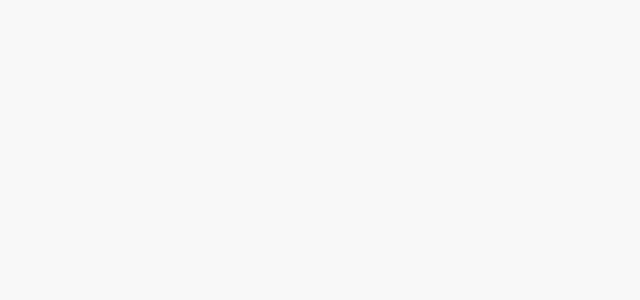
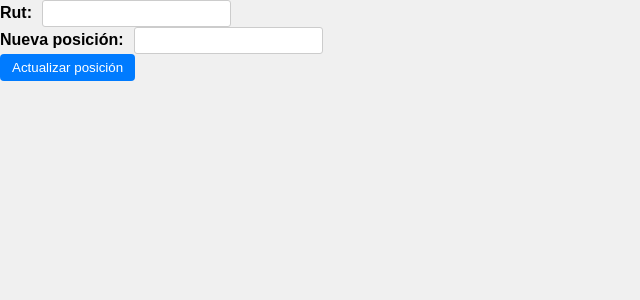
Before and after one commit to alezcf/ProyectoMetodologia, a React (Create React App) app in the folder Frontend/: page /actualizando in a window 1280 px wide. Shown: the top 300 px of the page, without its empty margins (0-640 px from the left). Built offline with nearby package versions, Linux system fonts and the light colour scheme.

Commit message:
Se creo la visualización de rol trabajador y además se crea la ventana de cambiar posicion de trabajo de los trabajadores

```diff
--- a/Frontend/src/App.js
+++ b/Frontend/src/App.js
@@ -6,6 +6,7 @@ import AttendanceScreen from './screens/AttendanceScreen';
 import ReviewAttendanceScreen from './screens/ReviewAttendanceScreen';
 import GroupScreen from './screens/GroupScreen';
 import RolScreen from './screens/RolScreen';
+import UpdateRolScreen from './screens/UpdateRolScreen';
 
 function App() {
   console.log("iniciado");
@@ -18,6 +19,7 @@ function App() {
         <Route exact path="/asistencia/readNotAccepted" component={ReviewAttendanceScreen} />
         <Route exact path="/grupo" component={GroupScreen} />
         <Route exact path="/roltrabajador" component={RolScreen} />
+        <Route exact path="/actualizando" component={UpdateRolScreen} />
       </Switch>
     </Router>
   );
--- /dev/null
+++ b/Frontend/src/css/RolScreen.css
@@ -0,0 +1,63 @@
+/* RolScreen.css */
+body {
+  font-family: Arial, sans-serif;
+  background-color: #f0f0f0;
+  margin: 0;
+  padding: 0;
+}
+
+.container {
+  max-width: 800px;
+  margin: 0 auto;
+  padding: 20px;
+  display: flex;
+  flex-direction: column;
+  align-items: center; /* Título a la derecha */
+}
+
+h1 {
+  font-size: 24px;
+  font-weight: bold;
+  text-align: center; /* Alinea el título al centro */
+  margin-bottom: 20px;
+}
+
+.employee-table-container {
+  width: 100%;
+  max-width: 600px; /* Tamaño mediano */
+  margin: 0; /* Eliminamos el margen para que la tabla quede a la izquierda */
+  background-color: #fff;
+  box-shadow: 0 2px 5px rgba(0, 0, 0, 0.2);
+  overflow: auto; /* Agregamos recuadro de desplazamiento */
+}
+
+.employee-table {
+  width: 100%;
+  border-collapse: collapse;
+  border: 0px solid #ccc; /* Agregamos bordes a la tabla */
+}
+
+.employee-table th,
+.employee-table td {
+  padding: 15px;
+  text-align: left;
+  border-bottom: 1px solid #e0e0e0;
+}
+
+.employee-table th {
+  font-size: 18px;
+  font-weight: bold;
+  background-color: #f5f5f5;
+}
+
+.employee-table tbody tr:hover {
+  background-color: #f0f0f0;
+}
+
+/* Responsive styles */
+@media screen and (max-width: 480px) {
+  h1 {
+    font-size: 20px;
+    text-align: left; /* Alinea el título a la izquierda en pantallas pequeñas */
+  }
+}
--- /dev/null
+++ b/Frontend/src/css/UpdateRolScreen.css
@@ -0,0 +1,78 @@
+/* Estilos para el contenedor principal */
+.container {
+  display: flex;
+  justify-content: center;
+  align-items: center;
+  height: 100vh;
+}
+
+/* Estilos para el cuadro del formulario */
+.form-container {
+  background-color: #f8f8f8;
+  box-shadow: 0px 2px 8px rgba(0, 0, 0, 0.1);
+  border-radius: 8px;
+  padding: 30px;
+  max-width: 400px;
+}
+
+/* Estilos para el título del formulario */
+h2 {
+  font-size: 24px;
+  font-weight: bold;
+  margin-bottom: 20px;
+}
+
+/* Estilos para los grupos de campos */
+.form-group {
+  display: flex;
+  flex-direction: column;
+  margin-bottom: 20px;
+}
+
+/* Estilos para las etiquetas de los campos */
+label {
+  font-size: 14px;
+  font-weight: bold;
+  color: #333;
+  margin-bottom: 8px;
+}
+
+/* Estilos para los inputs */
+input {
+  padding: 10px;
+  border: 1px solid #ccc;
+  border-radius: 4px;
+  font-size: 14px;
+  outline: none;
+}
+
+/* Estilos para el botón */
+button {
+  background-color: #007bff;
+  color: #fff;
+  padding: 10px 20px;
+  border: none;
+  border-radius: 4px;
+  font-size: 14px;
+  cursor: pointer;
+  transition: background-color 0.2s;
+}
+
+button:hover {
+  background-color: #0056b3;
+}
+
+/* Estilos para los mensajes de error y éxito */
+.error-message {
+  color: #ff0000;
+  font-size: 14px;
+  margin-top: 10px;
+}
+
+.success-message {
+  color: #00cc00;
+  font-size: 14px;
+  margin-top: 10px;
+}
+
+/* Resto de estilos... (el código anterior sigue igual) */
--- a/Frontend/src/screens/LoginScreen.jsx
+++ b/Frontend/src/screens/LoginScreen.jsx
@@ -1,6 +1,7 @@
 import React, { useState, useEffect } from 'react';
 import axios from 'axios';
-import { Link, Redirect } from 'react-router-dom';
+import { Link, Redirect} from 'react-router-dom';
+import { useHistory } from 'react-router-dom';
 import '../css/LoginScreen.css';
 import { FaSignInAlt, FaSignOutAlt, FaEye } from 'react-icons/fa';
 
@@ -10,6 +11,7 @@ const LoginScreen = ({ match }) => {
     const [isLoggedOut, setIsLoggedOut] = useState(false);
     const [redirectToPendingAttendance, setRedirectToPendingAttendance] = useState(false);
     const rut = match.params.rut;
+    const history = useHistory();
 
     const getEmployeeByRut = async () => {
         try {
@@ -57,6 +59,11 @@ const LoginScreen = ({ match }) => {
     function handleViewGroups() {
         window.location.href = "/grupo";
     }
+
+    const handleRolUser = () => {
+        // Se añade la opción de ver los usuarios trabajadores
+    history.push('/roltrabajador');
+  }
 
     const handleLogout = () => {
         // Realizar aquí cualquier otra acción de cierre de sesión necesaria
@@ -118,6 +125,16 @@ const LoginScreen = ({ match }) => {
                         >
                             <FaEye /> Visualizar Asistencias Pendientes
                         </button>
+
+                    )}
+                    {employee && employee.jobTitle === 'Jefe de Brigada' && (
+                        <button
+                            className="view-pending-attendance-button"
+                            onClick={handleRolUser}
+                        >
+                            <FaEye /> Visualizar Roles de los Trabajadores
+                        </button>
+
                     )}
 
                     <button className="view-groups-button" onClick={handleViewGroups}>
--- a/Frontend/src/screens/RolScreen.jsx
+++ b/Frontend/src/screens/RolScreen.jsx
@@ -1,17 +1,69 @@
-import React from 'react'
+import React, { useEffect, useState } from 'react';
+import axios from 'axios';
+import '../css/RolScreen.css'; // Importa el archivo de estilos CSS
+import { useHistory } from 'react-router-dom';
 
 const RolScreen = () => {
+  const [employees, setEmployees] = useState([]);
+  const history = useHistory();
+
+  useEffect(() => {
+    fetchEmployees();
+  }, []);
+
+  const fetchEmployees = async () => {
+    try {
+      const response = await axios.get('http://localhost:3001/rol/trabajadores');
+      setEmployees(response.data.arrayEmployee);
+    } catch (error) {
+      console.error('Error al obtener los trabajadores:', error);
+    }
+  };
+  const handleButtonClick = () => {
+
+    history.push('/actualizando');
+  };
+
+
   return (
-    <>
-      <main className="container"></main>
-       <div>
-            1
-       </div>
-       <div>
-            2
+    <div className = 'container'>
+      <h1>Control de roles en la brigada</h1>
+      <button onClick={handleButtonClick}>Actualizar un rol</button>
+        <div className="employee-table-container">
+          <table className="employee-table">
+              <thead>
+                <tr>
+                  <th>Rut</th>
+                  <th>Nombre</th>
+                  <th>Cargo</th>
+                  <th>Posición</th>
+                </tr>
+              </thead>
+              <tbody>
+                {employees.map((employee) => (
+                  <tr key={employee._id}>
+                    <td>{employee.rut}</td>
+                    <td>{`${employee.names} ${employee.lastName} ${employee.secondLastName}`}</td>
+                    <td>{employee.jobTitle}</td>
+                    <td>{employee.position}</td>
+                  </tr>
+                ))}
+              </tbody>
+            </table>
         </div>
-    </>
-  )
-}
+      <div>
+      </div>
+    </div>
+  );
+};
 
-export default RolScreen
+export default RolScreen;
+
+    //    {/* <form> */}
+    //      {/* <div>
+       //     <label htmlFor="rut" className="uppercase text-gray-600 black text-xl font-bold">
+       //       Rut
+       //     </label>
+       //     <input type="email" id="rut" placeholder="Ingrese rut" className="border w-full p-3 m-3 bg-gray-50 rounded-xl" />
+        //  </div> */}
+      //  {/* </form> */}
--- /dev/null
+++ b/Frontend/src/screens/UpdateRolScreen.jsx
@@ -0,0 +1,63 @@
+import React, { useState } from 'react';
+import axios from 'axios';
+
+const UpdateRolScreen = () => {
+  const [rut, setRut] = useState('');
+  const [jobTitle, setJobTitle] = useState('');
+  const [error, setError] = useState(null);
+  const [success, setSuccess] = useState(null);
+
+  const handleRutChange = (event) => {
+    setRut(event.target.value);
+  };
+
+  const handlePositionChange = (event) => {
+    setJobTitle(event.target.value);
+  };
+
+  const handleSubmit = async (event) => {
+    event.preventDefault();
+
+    try {
+      const response = await axios.patch('http://localhost:3001/rol/cambiarposicion', {
+        rut: rut,
+        jobTitle: jobTitle,
+      });
+
+      if (response.data.error) {
+        setError(response.data.message);
+        setSuccess(null);
+      } else {
+        setSuccess('Posición actualizada exitosamente');
+        setError(null);
+      }
+    } catch (error) {
+      console.error('Error en la solicitud:', error);
+      setError('Error en la solicitud');
+      setSuccess(null);
+    }
+  };
+
+  return (
+    <div>
+      <form onSubmit={handleSubmit}>
+        <div>
+          <label htmlFor="rut">Rut:</label>
+          <input type="text" id="rut" value={rut} onChange={handleRutChange} />
+        </div>
+
+        <div>
+          <label htmlFor="position">Nueva posición:</label>
+          <input type="text" id="position" value={jobTitle} onChange={handlePositionChange} />
+        </div>
+
+        <button type="submit">Actualizar posición</button>
+      </form>
+
+      {error && <p>{error}</p>}
+      {success && <p className="success">{success}</p>}
+    </div>
+  );
+};
+
+export default UpdateRolScreen;
```
